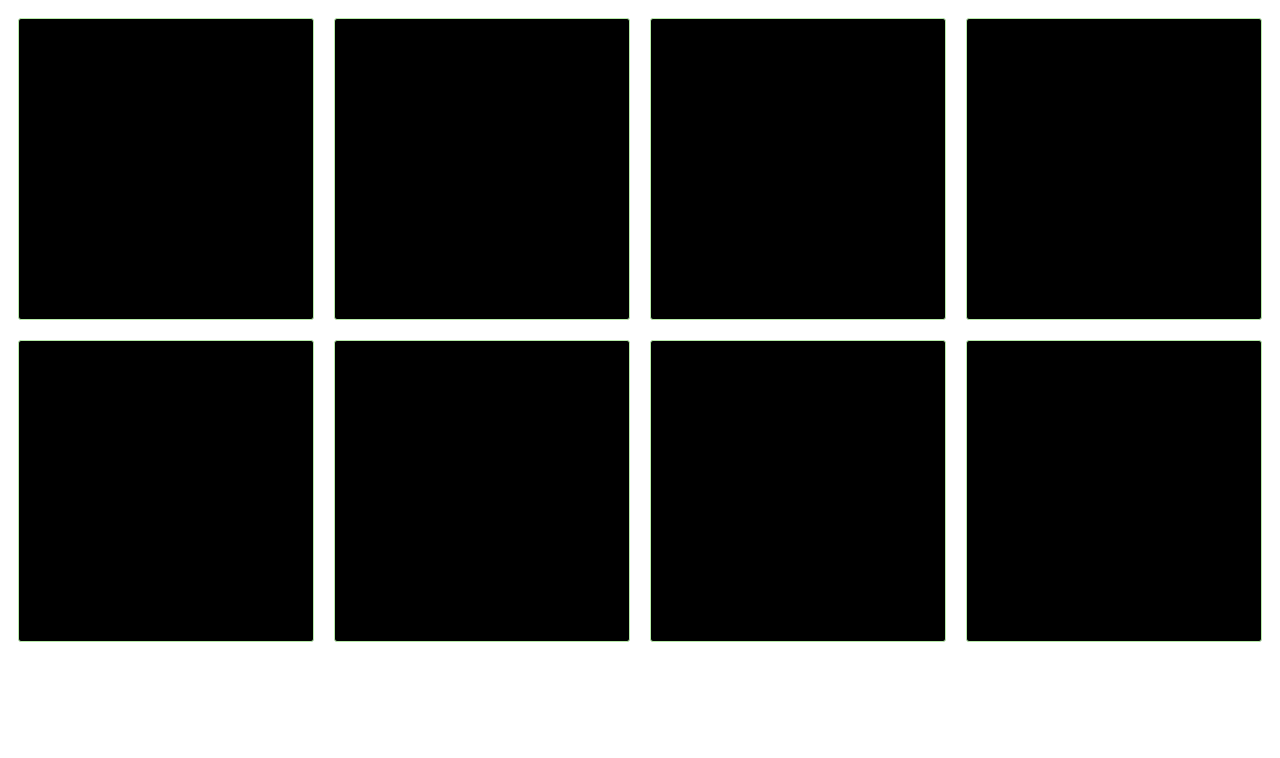
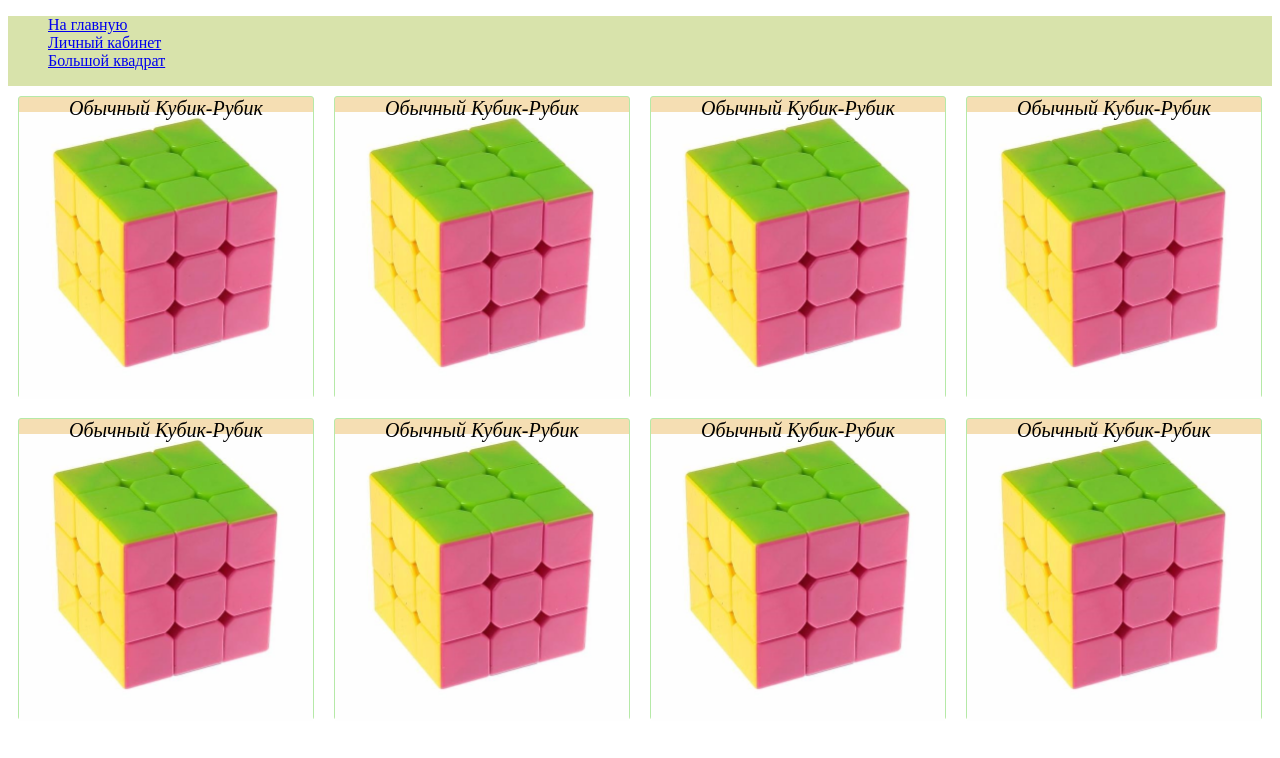
Before and after one commit to Crabishka/Web, a plain HTML site: page ShopPage.html in a window 1280 px wide. Drawn offline with Linux system fonts and the light colour scheme.

Commit message:
Add files via upload

```diff
--- /dev/null
+++ b/CubeStyle.css
@@ -0,0 +1,51 @@
+body {
+
+  background-attachment: fixed;
+}
+h2 {
+  font-family: 'Pangolin', cursive;
+}
+button {
+  background: linear-gradient(to bottom,rgba(120, 107, 175, .5), rgba(40, 140, 255,.3)) ;
+  background-color: transparent;
+  background-repeat: no-repeat;
+  background-position: center;
+  padding: 20px;
+  border-radius:20px;
+  text-decoration: none;
+  font-family: Titillium, Arial, sans-serif;
+  font-weight: 100%;
+  color: white;
+  text-shadow: 2px 2px 4px rgba(0,0,0,1);
+  text-transform:uppercase;
+  font-size: .9em;
+  letter-spacing: .1em;
+  margin-right: 5px;
+  margin-left: 20px;
+  cursor: pointer;
+}
+input {
+  margin: 5px;
+  border-radius:20px;
+  cursor: pointer;
+  padding: 10px;
+}
+main {
+  background-color: rgba(10, 15, 20, 0.5);
+  margin: 0 auto;
+  width: 100%;
+    height:1080px;
+}
+.img {
+  float: right;
+  width: 30%;
+  margin-top: -250px;
+  margin-right: 10px;
+}
+h1 img {
+  width: 30px;
+  margin-bottom: -5px;
+}
+h1, h2 {
+  text-align: center;
+}
--- a/NewStyle.css
+++ b/NewStyle.css
@@ -1,6 +1,7 @@
 /* сам квадрат для товара */
 .product-wrapper {
 	width: 100%;
+    height: 100%;
 	float: left;
 	display: inline-block;
     vertical-align:top;
@@ -30,10 +31,10 @@
 	border: 1px solid #b5e9a7;
 	border-radius: 3px;
 	position: relative;
-	background: #000;
+	background: wheat;
 	margin: 10px 10px 10px 10px;
 	text-decoration: none;
-	color: #474747;
+	color: black;
 	z-index: 0;
 	height: 300px;
 }
@@ -41,7 +42,7 @@
 /* стиль для списка */
 /* бесполезен */
 .products {
-	list-style: none;
+	list-style:decimal;
 	margin: 0 0 0 0;
 	padding: 0;
 }
@@ -63,3 +64,30 @@
 	margin: auto;
 	transition: transform .4s ease-out;
 }
+
+.product p {
+    color: Black;
+    font-size: 20px;
+    font-style: italic;
+    text-align: center;
+	position:sticky;
+	margin: 0;
+	overflow: hidden;
+}
+
+header {
+ width: 100%;
+ background: #D8E3AB;
+ height: 70px;
+}
+
+.menu{
+ list-style: none;
+ position: center;
+ top: 10px;
+ right: 100px;
+}
+
+.product:hover .product-photo img {
+	transform: scale(1.25);
+}
--- a/ShopPage.html
+++ b/ShopPage.html
@@ -8,37 +8,113 @@
     </head>
 
     <body>
+<div>
+    <header>
+        <nav>
+            <ul class="menu">
+                <li><a href="index.html">На главную</a></li>
+                <li><a href="#">Личный кабинет</a></li>
+                <li><a href="tappingCube.html">Большой квадрат</a></li>
+            </ul>
+        </nav>
+    </header>
+</div>
+
 <ul class="products">
 	<li class="product-wrapper">
-		<a href="" class="product"></a>
+		<a href="" class="product">
+            <div class="product-photo">
+	           <img src="./images/rubick.jpg">
+                <p>
+                    Обычный Кубик-Рубик
+            </p>
+            </div>
+
+        </a>
 	</li>
 
 	<li class="product-wrapper">
-		<a href="" class="product"></a>
+		<a href="" class="product">
+            <div class="product-photo">
+	           <img src="./images/rubick.jpg">
+                <p>
+                    Обычный Кубик-Рубик
+            </p>
+            </div>
+
+        </a>
 	</li>
 
     <li class="product-wrapper">
-		<a href="" class="product"></a>
+		<a href="" class="product">
+            <div class="product-photo">
+	           <img src="./images/rubick.jpg">
+                <p>
+                    Обычный Кубик-Рубик
+            </p>
+            </div>
+
+        </a>
 	</li>
 
     <li class="product-wrapper">
-		<a href="" class="product"></a>
+		<a href="" class="product">
+            <div class="product-photo">
+	           <img src="./images/rubick.jpg">
+                <p>
+                    Обычный Кубик-Рубик
+            </p>
+            </div>
+
+        </a>
 	</li>
 
     <li class="product-wrapper">
-		<a href="" class="product"></a>
+		<a href="" class="product">
+            <div class="product-photo">
+	           <img src="./images/rubick.jpg">
+                <p>
+                    Обычный Кубик-Рубик
+            </p>
+            </div>
+
+        </a>
 	</li>
 
     <li class="product-wrapper">
-		<a href="" class="product"></a>
+		<a href="" class="product">
+            <div class="product-photo">
+	           <img src="./images/rubick.jpg">
+                <p>
+                    Обычный Кубик-Рубик
+            </p>
+            </div>
+
+        </a>
 	</li>
 
     <li class="product-wrapper">
-		<a href="" class="product"></a>
+		<a href="" class="product">
+            <div class="product-photo">
+	           <img src="./images/rubick.jpg">
+                <p>
+                    Обычный Кубик-Рубик
+            </p>
+            </div>
+
+        </a>
 	</li>
 
     <li class="product-wrapper">
-		<a href="" class="product"></a>
+		<a href="" class="product">
+            <div class="product-photo">
+	           <img src="./images/rubick.jpg">
+                <p>
+                    Обычный Кубик-Рубик
+            </p>
+            </div>
+
+        </a>
 	</li>
 </ul>
 
```
Also changed, not shown: index.html (+2 -1 lines), scripts/clicker.js (added, +63 -0 lines), scripts/welcome.js (added, +10 -0 lines), tappingCube.html (added, +29 -0 lines), images/rubick.jpg (added).
